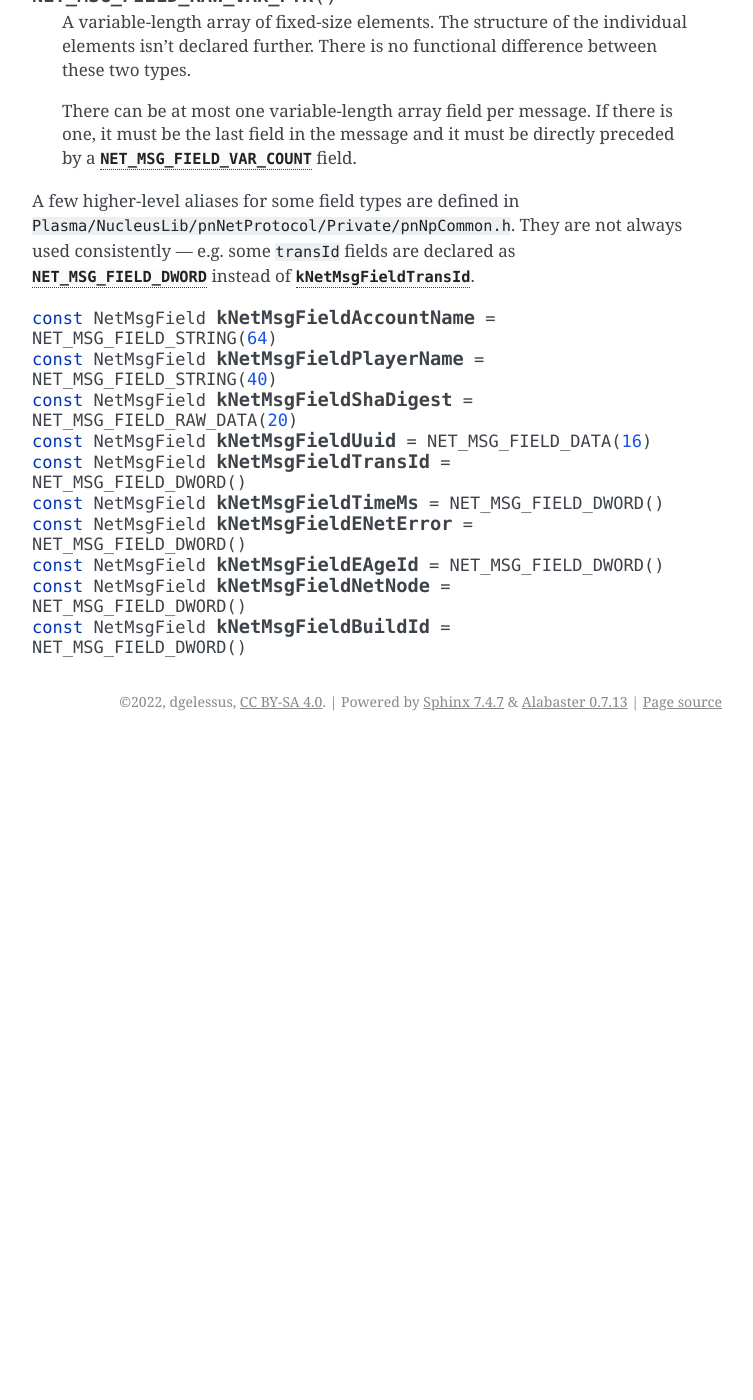
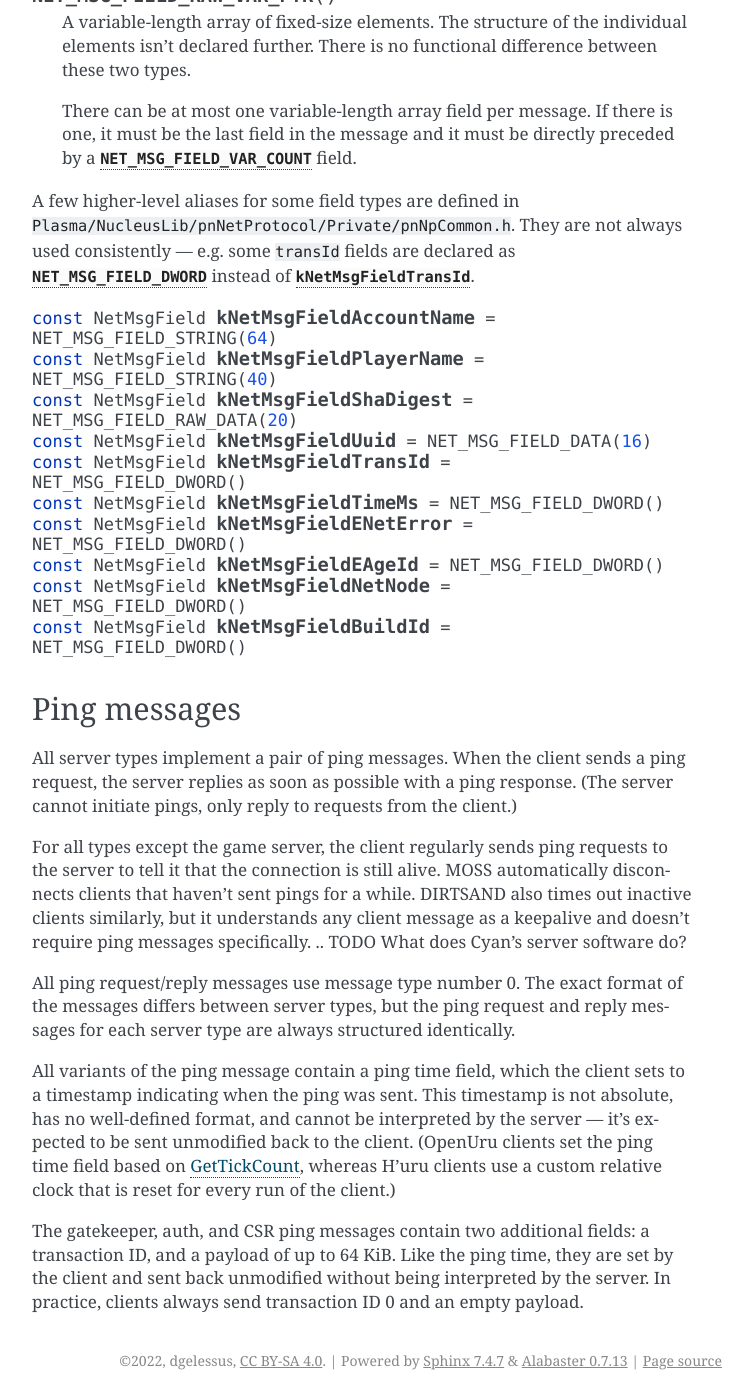
Before and after one commit to dgelessus/NAGUS, a Sphinx documentation site: the page built from docs/uru/protocol.rst, in a window 1280 px wide and 1400 px high, scrolled down 10034 px. Shown: the whole window, without its empty margins (388-1141 px from the left). Built offline with Sphinx 7.4.7, drawn with Linux system fonts in a browser that asks for light colours; before the commit the page ends 10775 px from its top, so only the background shows below that.

Commit message:
Document auth ping messages

```diff
--- a/docs/uru/protocol.rst
+++ b/docs/uru/protocol.rst
@@ -547,3 +547,46 @@ e.g. some ``transId`` fields are declared as :c:macro:`NET_MSG_FIELD_DWORD` inst
    const NetMsgField kNetMsgFieldEAgeId = NET_MSG_FIELD_DWORD()
    const NetMsgField kNetMsgFieldNetNode = NET_MSG_FIELD_DWORD()
    const NetMsgField kNetMsgFieldBuildId = NET_MSG_FIELD_DWORD()
+
+.. index:: ping
+   :name: ping
+
+Ping messages
+-------------
+
+All server types implement a pair of ping messages.
+When the client sends a ping request,
+the server replies as soon as possible with a ping response.
+(The server cannot initiate pings,
+only reply to requests from the client.)
+
+For all types except the game server,
+the client regularly sends ping requests to the server
+to tell it that the connection is still alive.
+MOSS automatically disconnects clients that haven't sent pings for a while.
+DIRTSAND also times out inactive clients similarly,
+but it understands any client message as a keepalive
+and doesn't require ping messages specifically.
+.. TODO What does Cyan's server software do?
+
+All ping request/reply messages use message type number 0.
+The exact format of the messages differs between server types,
+but the ping request and reply messages for each server type are always structured identically.
+
+All variants of the ping message contain a ping time field,
+which the client sets to a timestamp indicating when the ping was sent.
+This timestamp is not absolute,
+has no well-defined format,
+and cannot be interpreted by the server ---
+it's expected to be sent unmodified back to the client.
+(OpenUru clients set the ping time field based on `GetTickCount <https://docs.microsoft.com/en-us/windows/win32/api/sysinfoapi/nf-sysinfoapi-gettickcount>`__,
+whereas H'uru clients use a custom relative clock that is reset for every run of the client.)
+
+The gatekeeper, auth, and CSR ping messages contain two additional fields:
+a transaction ID,
+and a payload of up to 64 KiB.
+Like the ping time,
+they are set by the client
+and sent back unmodified without being interpreted by the server.
+In practice,
+clients always send transaction ID 0 and an empty payload.
```
Also changed, not shown: docs/uru/auth_server.rst (+25 -1 lines).
